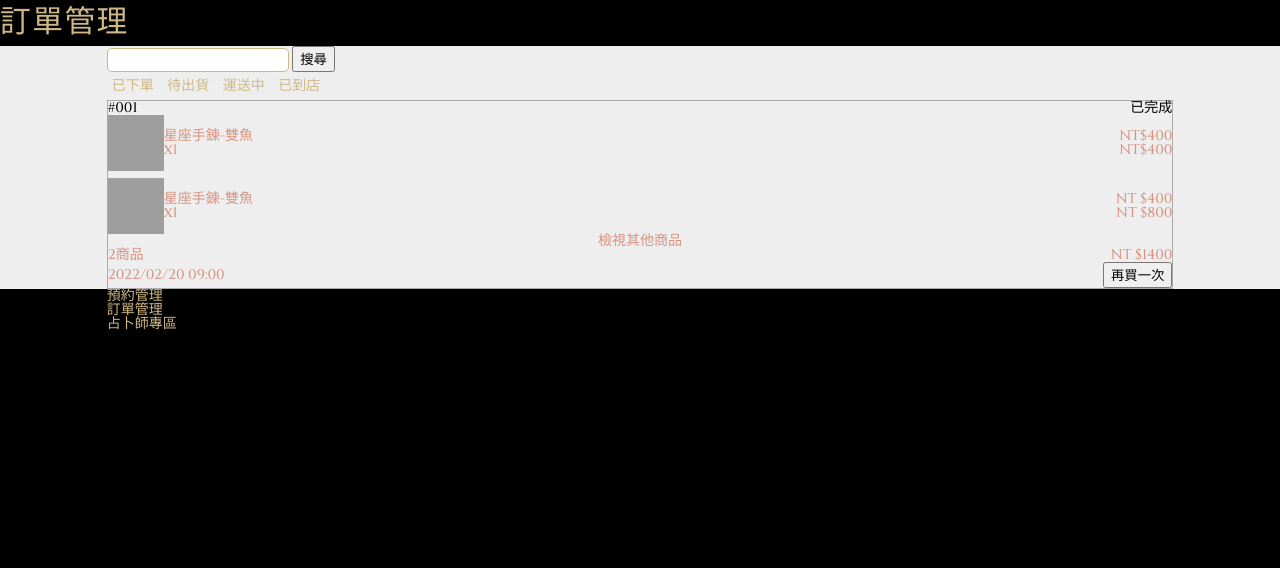
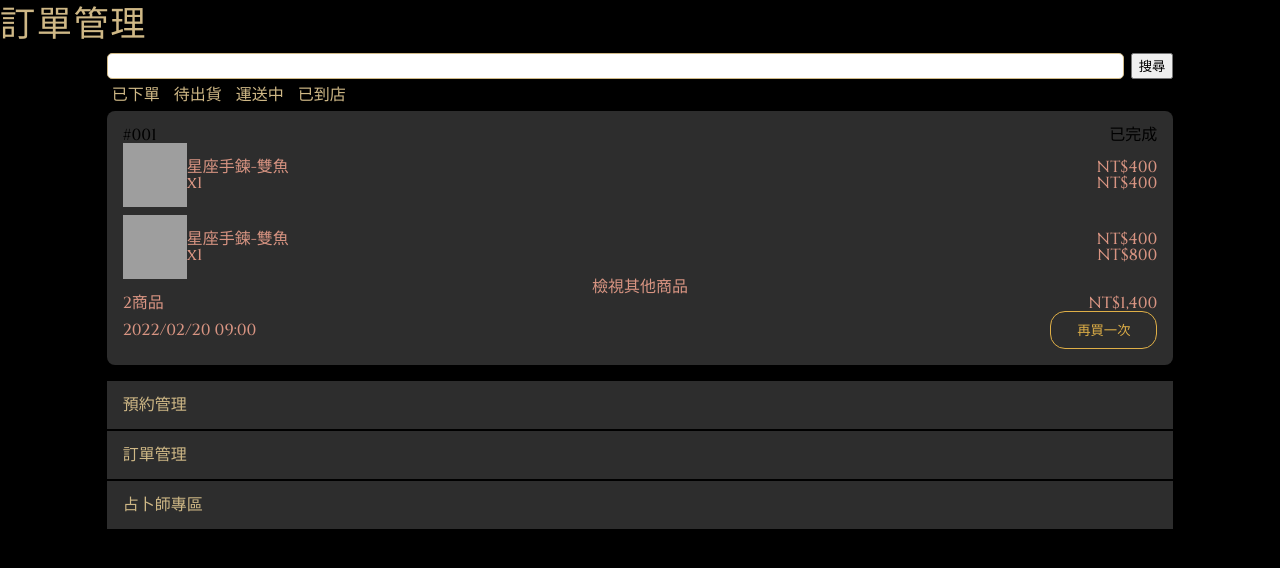
Before and after one commit to CleoCiou/cfd104g5, a PHP site: page /mem_orders.html in a window 1280 px wide. Shown: the top 568 px of the page. Run offline with PHP 8.4, Linux system fonts and the light colour scheme; grey boxes are pictures that could not be loaded.

Commit message:
修改mem_orders的css .gitignore新增mode_modules

```diff
--- a/css/style.css
+++ b/css/style.css
@@ -17,20 +17,16 @@
     color: $accent_color;
     background-color: $accent_color;
 */
-main .member {
-  background-color: #eee;
-}
-
-main .member .display_none {
+main .member .container .display_none {
   display: none;
 }
 
-main .member .img_box img {
+main .member .container .img_box img {
   width: 100%;
   display: block;
 }
 
-main .member .logo {
+main .member .container .logo {
   display: -webkit-box;
   display: -ms-flexbox;
   display: flex;
@@ -43,37 +39,51 @@ main .member .logo {
   padding: 0.5em 0;
 }
 
-main .member .logo .img_box {
+main .member .container .logo .img_box {
   width: 3em;
   border-radius: 50%;
   overflow: hidden;
 }
 
-main .member .logo .txt_box {
+main .member .container .logo .txt_box {
   padding: 0.5em 0;
 }
 
-main .member form > * {
+main .member .container form > * {
   margin: 0.5em 0;
 }
 
-main .member form input[type=text],
-main .member form input[type=password],
-main .member form input[type=email],
-main .member form textarea,
-main .member form button {
+main .member .container form input[type=text],
+main .member .container form input[type=password],
+main .member .container form input[type=email],
+main .member .container form textarea,
+main .member .container form button {
   width: 100%;
 }
 
-main .member form *:not(:first-child) {
+main .member .container form *:not(:first-child) {
   margin-top: 0.5em;
 }
 
-main .member .status_box li {
+main .member .container .search_box {
+  width: 100%;
+  display: -webkit-box;
+  display: -ms-flexbox;
+  display: flex;
+}
+
+main .member .container .search_box .search {
+  -webkit-box-flex: 1;
+      -ms-flex-positive: 1;
+          flex-grow: 1;
+  margin-right: 0.5em;
+}
+
+main .member .container .status_box li {
   display: inline-block;
 }
 
-main .member .login_box {
+main .member .container .login_box {
   position: absolute;
   left: 50%;
   top: 50vh;
@@ -81,7 +91,7 @@ main .member .login_box {
           transform: translate(-50%, -50%);
 }
 
-main .member .mem_detail_box .sticker_box {
+main .member .container .mem_detail_box .sticker_box {
   display: -webkit-box;
   display: -ms-flexbox;
   display: flex;
@@ -90,7 +100,7 @@ main .member .mem_detail_box .sticker_box {
           align-items: center;
 }
 
-main .member .mem_detail_box .sticker_box .img_box {
+main .member .container .mem_detail_box .sticker_box .img_box {
   position: relative;
   display: block;
   overflow: hidden;
@@ -99,7 +109,7 @@ main .member .mem_detail_box .sticker_box .img_box {
   border-radius: 50%;
 }
 
-main .member .mem_detail_box .sticker_box .img_box:after {
+main .member .container .mem_detail_box .sticker_box .img_box:after {
   content: "編輯";
   position: absolute;
   display: block;
@@ -113,13 +123,15 @@ main .member .mem_detail_box .sticker_box .img_box:after {
   background-color: #aaaa;
 }
 
-main .member .order_box {
-  border: 1px solid #aaa;
+main .member .container .order_box {
+  background-color: #5558;
+  border-radius: .5em;
+  padding: 1em;
 }
 
-main .member .order_box .order_header,
-main .member .order_box .order_content .item .txt,
-main .member .order_box .order_footer .item {
+main .member .container .order_box .order_header,
+main .member .container .order_box .order_content .item .txt,
+main .member .container .order_box .order_footer .item {
   display: -webkit-box;
   display: -ms-flexbox;
   display: flex;
@@ -131,11 +143,11 @@ main .member .order_box .order_footer .item {
           align-items: center;
 }
 
-main .member .order_box .order_content .detail_item:not(:first-child) {
+main .member .container .order_box .order_content .detail_item:not(:first-child) {
   margin-top: 0.5em;
 }
 
-main .member .order_box .order_content .item {
+main .member .container .order_box .order_content .item {
   display: -webkit-box;
   display: -ms-flexbox;
   display: flex;
@@ -144,20 +156,34 @@ main .member .order_box .order_content .item {
           align-items: center;
 }
 
-main .member .order_box .order_content .item .img_box {
+main .member .container .order_box .order_content .item .img_box {
   width: 4em;
 }
 
-main .member .order_box .order_content .item .txt_box {
+main .member .container .order_box .order_content .item .txt_box {
   -webkit-box-flex: 1;
       -ms-flex-positive: 1;
           flex-grow: 1;
 }
 
-main .member .order_box .order_content .more_item {
+main .member .container .order_box .order_content .more_item {
   display: block;
   width: 100%;
   text-align: center;
+}
+
+main .mem_link .container .link_item {
+  margin-top: 1em;
+}
+
+main .mem_link .container .link_item .item:not(:first-child) {
+  border-top: 2px solid #000;
+}
+
+main .mem_link .container .link_item .item {
+  background-color: #5558;
+  padding: 1em;
+  width: 100%;
 }
 
 * {
@@ -261,7 +287,7 @@ body section .container {
 
 /* ===== 文字 ===== */
 /*==== 手機板字體大小一定要加這個html ====*/
-@media screen and (min-width: 768px) {
+@media screen and (max-width: 768px) {
   html {
     font-size: 14px;
   }
--- a/mem_orders.html
+++ b/mem_orders.html
@@ -6,7 +6,6 @@
     <meta name="viewport" content="width=device-width, initial-scale=1.0">
     <title>解星鏡 Mistro | 訂單管理</title>
     <!-- 瀏覽器頁籤圖示由 common.js 插入 by PIN -->
-    <!-- <link rel="stylesheet" href="css/common.css"> -->
 </head>
 <body>
 
@@ -26,7 +25,7 @@
 
             <!-- 搜尋 -->
             <div class="search_box">
-                <input type="search">
+                <input type="search" class="search">
                 <button>搜尋</button>
             </div>
 
@@ -115,14 +114,14 @@
                                                 <!-- 品名 -->
                                                 <span>星座手鍊-雙魚</span>
                                                 <!-- 單價 -->
-                                                <span>NT $400</span>
+                                                <span>NT$400</span>
                                             </div>
 
                                             <div class="txt subtotal">
                                                 <!-- 數量 -->
                                                 <span>x1</span>
                                                 <!-- 小計 -->
-                                                <span>NT $800</span>
+                                                <span>NT$800</span>
                                             </div>
                                     </div>
                                 </li>
@@ -137,13 +136,13 @@
                                 <!-- 購買項目數量 -->
                                 <span class="order_mount">2商品</span>
                                 <!-- 總計 -->
-                                <span class="total">NT $1400</span>
+                                <span class="total">NT$1,400</span>
                             </div>
 
                             <div class="item">
                                 <!-- 訂單時間 -->
                                 <span class="order_time">2022/02/20 09:00</span>
-                                <button>再買一次</button>
+                                <button class="primary_btn">再買一次</button>
                             </div>
                         </div>
                     </li>
@@ -158,15 +157,15 @@
         <div class="container">
 
             <ul class="link_item">
-                <li class="reservation">
+                <li class="item reservation">
                     <a href="#">預約管理</a>
                 </li>
-                <li class="mem_orders">
+                <li class="item mem_orders">
                     <a href="#">訂單管理</a>
                 </li>
 
                 <!-- 僅身分為占卜師會顯示 -->
-                <li class="astrologist">
+                <li class="item astrologist">
                     <a href="#">占卜師專區</a>
                 </li>
             </ul>
--- a/sass/page/_member.scss
+++ b/sass/page/_member.scss
@@ -1,8 +1,6 @@
 main {
     .member {
-
-        background-color: #eee;
-
+        .container {
             // ===== 會員專區共用設定 ===== //
             .display_none {
                 display: none;
@@ -47,6 +45,16 @@ main {
                 // 輸入項目上下間隔
                 *:not(:first-child) {
                     margin-top: 0.5em;
+                }
+            }
+
+            // 搜尋bar 100%
+            .search_box {
+                width: 100%;
+                display: flex;
+                .search {
+                    flex-grow: 1;
+                    margin-right: 0.5em;
                 }
             }
 
@@ -98,7 +106,10 @@ main {
 
             // 訂單
             .order_box {
-            border: 1px solid #aaa;
+                // border: 1px solid #aaa;
+                background-color: #5558;
+                border-radius: .5em;
+                padding: 1em;
 
                 .order_header,
                 .order_content .item .txt,
@@ -131,6 +142,25 @@ main {
                     }
                 }
             }
+        } // container
+    } // member
 
-    } // member
+    // member手機下方其他會員分頁連結
+    .mem_link {
+        .container {
+
+            .link_item {
+                margin-top: 1em;
+                .item:not(:first-child) {
+                    border-top: 2px solid #000;
+                }
+                .item {
+                    background-color: #5558;
+                    padding: 1em;
+                    width: 100%;
+                }
+            }
+        }
+    }
+
 } // main
--- a/sass/style.scss
+++ b/sass/style.scss
@@ -94,7 +94,7 @@ body {
 
 /* ===== 文字 ===== */
 /*==== 手機板字體大小一定要加這個html ====*/
-@media screen and (min-width:768px) {
+@media screen and (max-width:768px) {
     html{
      font-size: 14px;
     }
```
Also changed, not shown: 2 other files. Lines whose indentation alone changed are shown as unchanged.
